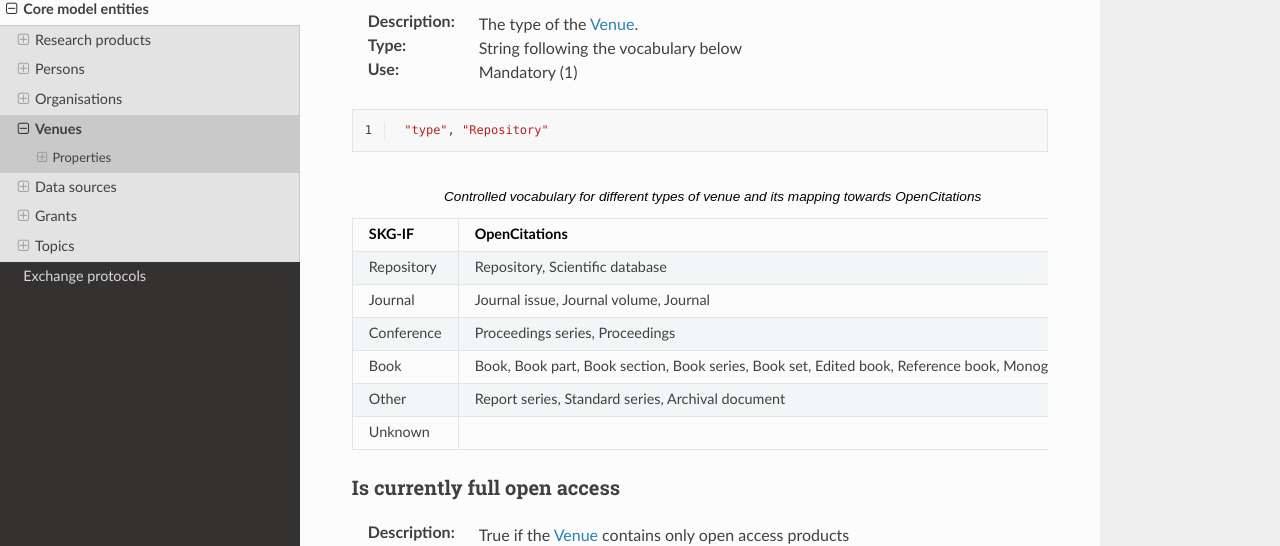
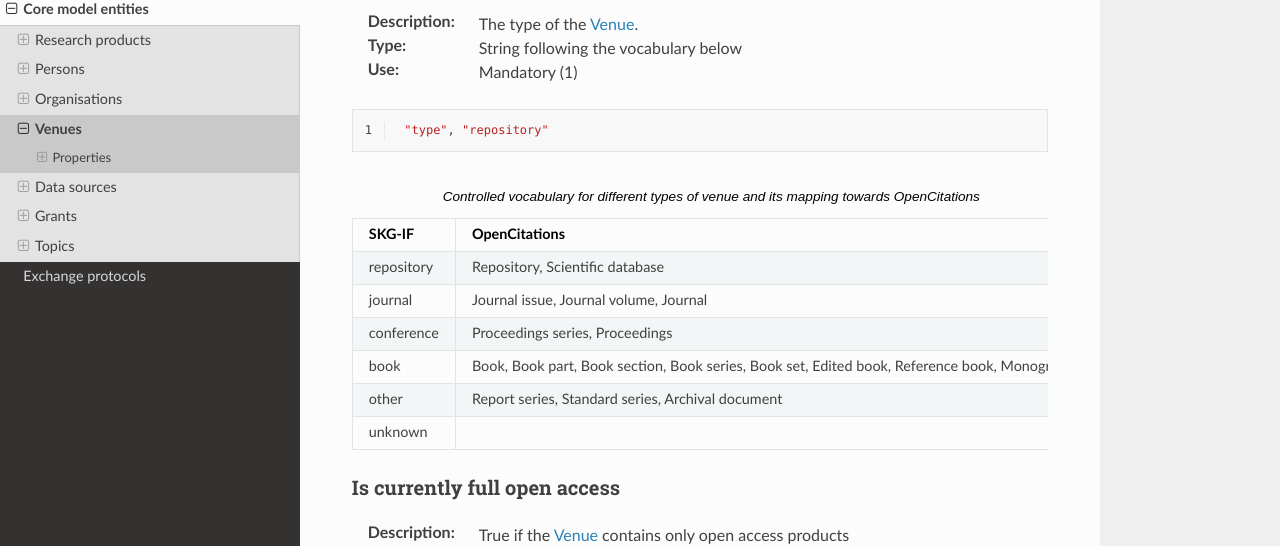
Before and after one commit to andremann/SKG-IF, a Sphinx documentation site: the page built from docs/source/venues.rst, in a window 1280 px wide and 900 px high, scrolled down 1848 px. Shown: the part 137-683 px from the top of the window. Built offline with Sphinx 7.4.7 and the Read the Docs theme 2.0.0, drawn with Linux system fonts in a browser that asks for light colours.

```diff
--- a/docs/source/venues.rst
+++ b/docs/source/venues.rst
@@ -90,7 +90,7 @@
 .. code-block:: json
    :linenos:
 
-    "type", "Repository"
+    "type", "repository"
 
 .. tabularcolumns:: p{0.132\linewidth}p{0.198\linewidth}p{0.330\linewidth}
 .. csv-table:: Controlled vocabulary for different types of venue and its mapping towards OpenCitations
@@ -99,12 +99,12 @@
    :class: longtable
    :align: center
 
-   "Repository", "Repository, Scientific database"
-   "Journal", "Journal issue, Journal volume, Journal"
-   "Conference", "Proceedings series, Proceedings"
-   "Book", "Book, Book part, Book section, Book series, Book set, Edited book, Reference book, Monograph"
-   "Other", "Report series, Standard series, Archival document"
-   "Unknown", ""
+   "repository", "Repository, Scientific database"
+   "journal", "Journal issue, Journal volume, Journal"
+   "conference", "Proceedings series, Proceedings"
+   "book", "Book, Book part, Book section, Book series, Book set, Edited book, Reference book, Monograph"
+   "other", "Report series, Standard series, Archival document"
+   "unknown", ""
 
 
 Is currently full open access
```
Also changed, not shown: docs/source/organisations.rst (+12 -1 lines).
